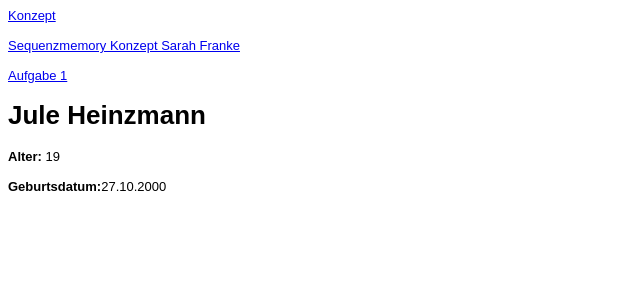
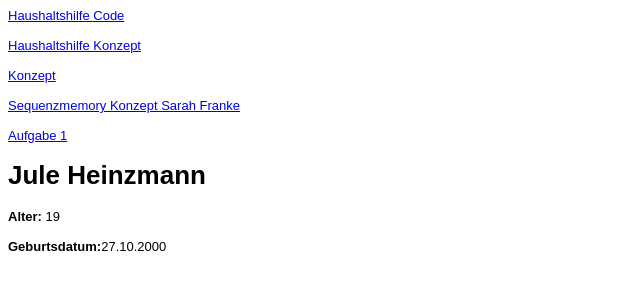
Before and after one commit to JuleHeinzmann/EIA2, a plain HTML site: page Steckbrief/steckbrief.htm in a window 1280 px wide. Shown: the whole page, without its empty margins (0-640 px from the left). Drawn offline with Linux system fonts and the light colour scheme.

Commit message:
Add files via upload

```diff
--- a/Steckbrief/steckbrief.htm
+++ b/Steckbrief/steckbrief.htm
@@ -12,6 +12,8 @@ body {
 </style>
 </head>
 <body>
+	<a href="./Aufgabe 3/Haushaltshilfe.html" target="_blank">Haushaltshilfe Code</a> <br> <br>
+	<a href="https://github.com/JuleHeinzmann/EIA2/blob/master/Steckbrief/Aufgabe%203/Haushaltshilfe.pdf" target="_blank">Haushaltshilfe Konzept</a> <br> <br>
 	<a href="https://github.com/JuleHeinzmann/EIA2/blob/master/Steckbrief/Aufgabe%202/Sequenzmemory.pdf" target="_blank">Konzept</a> <br> <br>
 	<a href="./Aufgabe 2/Aufgabe_2.html" target="_blank">Sequenzmemory Konzept Sarah Franke</a> <br> <br>
 	<a href="https://github.com/JuleHeinzmann/EIA2/tree/master/Steckbrief/Aufgabe%201" target="_blank">Aufgabe 1</a>
```
